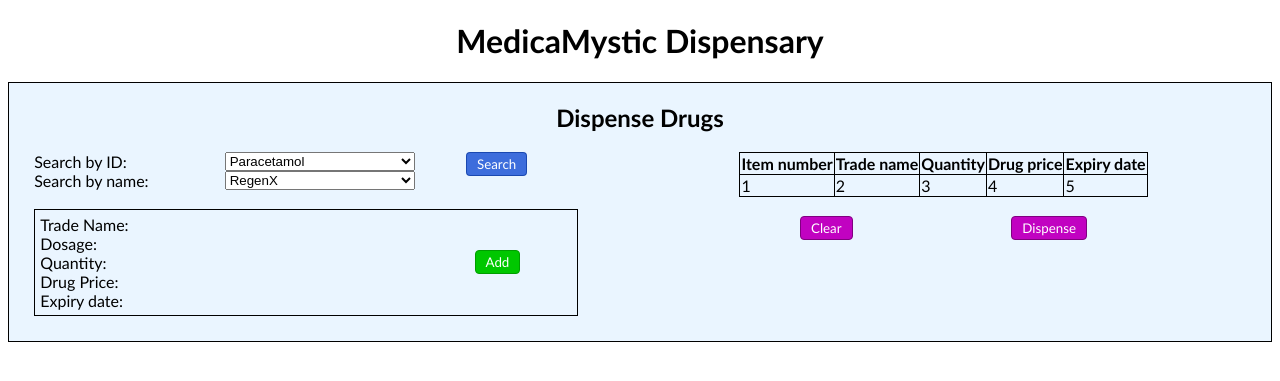
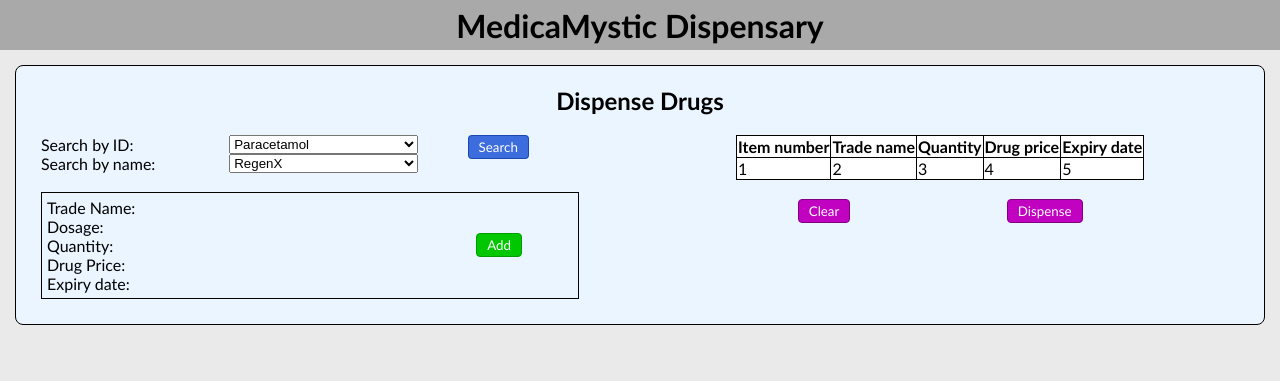
Before and after one commit to Gendi-kinji/MedicaMystic, a PHP site: page /user_menu/dispense_drugs.php in a window 1280 px wide. Shown: the top 381 px of the page. Run offline with PHP 8.4, Linux system fonts and the light colour scheme.

Commit message:
Modified dispense drug styles

```diff
--- a/src/styles/form_styles/dispense_drugs.css
+++ b/src/styles/form_styles/dispense_drugs.css
@@ -1,22 +1,38 @@
 body{
     font-family: 'Gill Sans', 'Gill Sans MT', Calibri, 'Trebuchet MS', sans-serif;
+    margin: 0;
+    padding: 0;
+    background-color: #eaeaea;
 }
 th, td{
     border: 1px solid black;
 }
-
 table{
     border-collapse: collapse;
     margin: 0% auto;
 }
+.drugs-table tr{
+    background-color: rgb(255, 255, 255);
+}
 h1{
     text-align: center;
+}
+.topbar{
+    display: flex;
+    flex-direction: column;
+    background-color: rgb(169, 169, 169);
+    justify-content: center;
+    width: 100%;
+    height: 50px;
 }
 .maincontainer{
     display: flex;
     flex-direction: column;
     border: 1px solid black;
+    border-radius: 8px;
     background-color: rgb(234, 245, 255);
+    margin: 15px 15px 0px;
+    box-shadow: 0px 0px 0px 0px rgb(0, 0, 0, 0.5);
 }
 .main-header{
     text-align: center;
```
